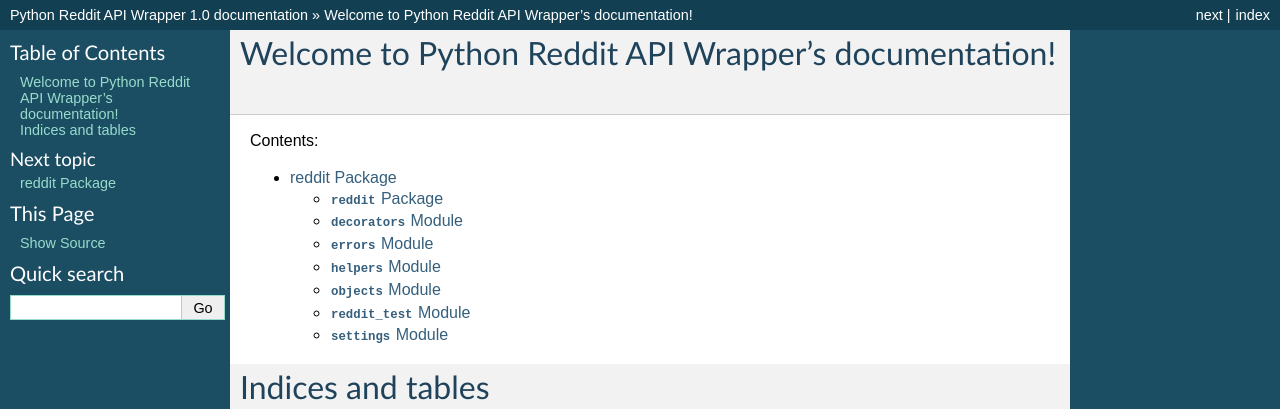
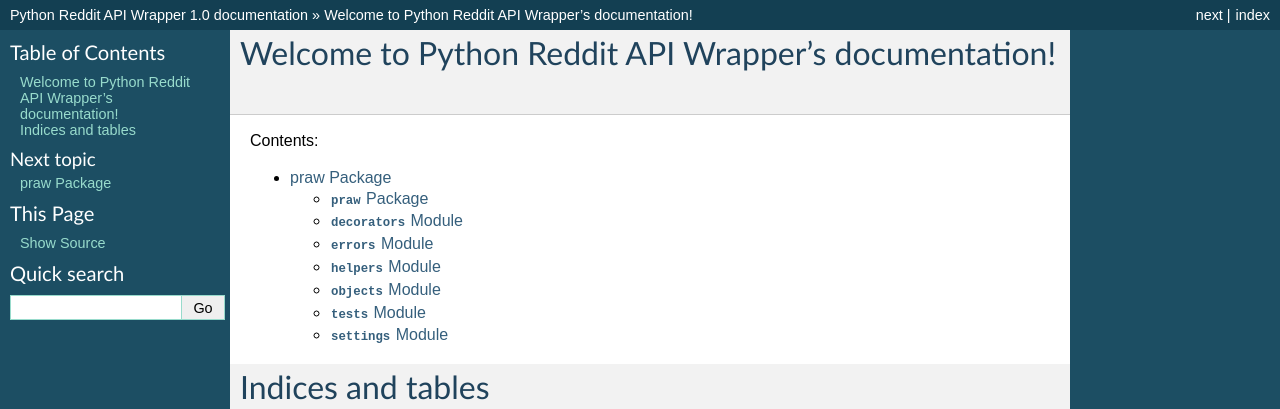
Before and after one commit to praw-dev/praw, a Sphinx documentation site: the page built from docs/index.rst, in a window 1280 px wide. Shown: the top 409 px of the page. Built offline with Sphinx 7.4.7, drawn with Linux system fonts in a browser that asks for light colours.

Commit message:
Fix readthedocs to properly reference the PRAW package.

```diff
--- a/docs/index.rst
+++ b/docs/index.rst
@@ -11,7 +11,7 @@ Contents:
 .. toctree::
    :maxdepth: 2
 
-   reddit
+   praw
 
 Indices and tables
 ==================
--- a/docs/reddit.rst
+++ b/docs/praw.rst
@@ -1,7 +1,7 @@
-reddit Package
+praw Package
 ==============
 
-:mod:`reddit` Package
+:mod:`praw` Package
 ---------------------
 
 .. automodule:: praw.__init__
@@ -41,10 +41,10 @@ reddit Package
     :undoc-members:
     :show-inheritance:
 
-:mod:`reddit_test` Module
+:mod:`tests` Module
 -------------------------
 
-.. automodule:: praw.reddit_test
+.. automodule:: praw.tests
     :members:
     :undoc-members:
     :show-inheritance:
```
